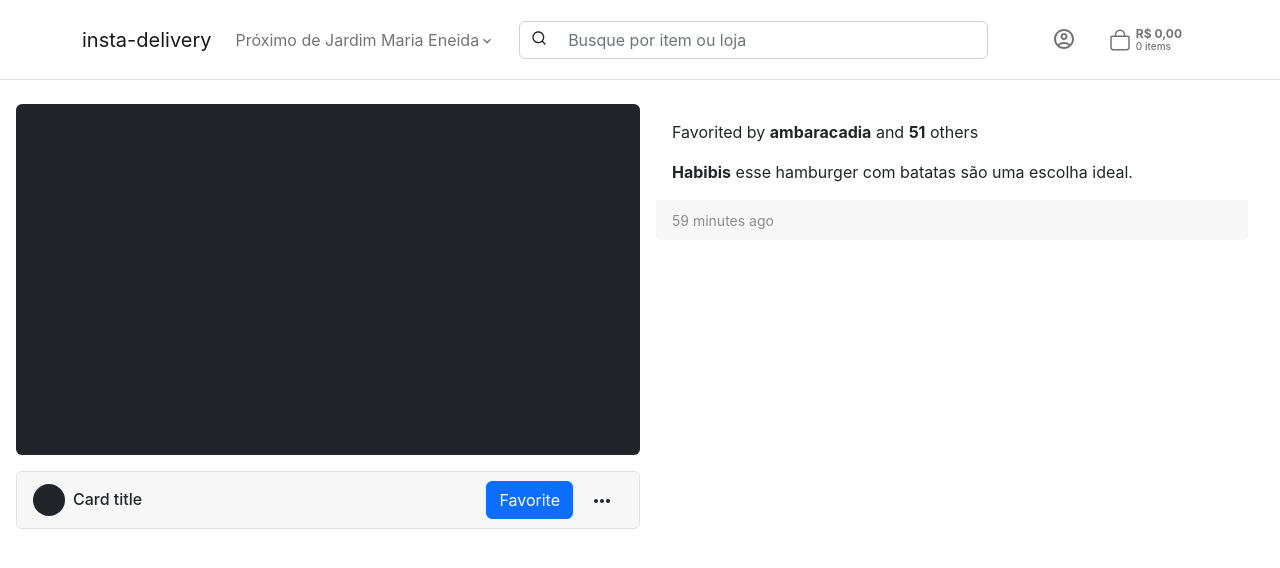
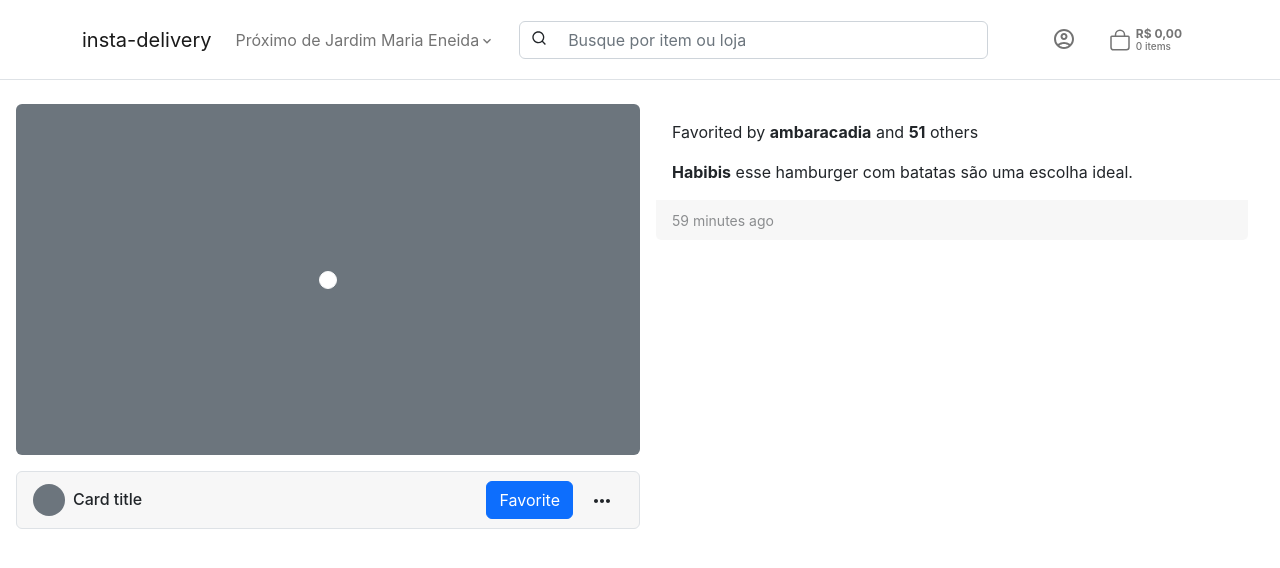
Before and after one commit to MateusArenas/insta-delivery, a Next.js app: page /post/1 in a window 1280 px wide. Shown: the top 568 px of the page. Built offline with nearby package versions, Linux system fonts and the light colour scheme.

Commit message:
init post and custom page type

```diff
--- a/pages/post/[id].tsx
+++ b/pages/post/[id].tsx
@@ -31,7 +31,19 @@ const Post: NextPage<any> = ({ vertical, component, className }) => {
         <div className={`row g-0 g-lg-5 my-0 mx-0 ${vertical ? '' : 'my-lg-4'}`}>
 
             <div className={`col-12 order-2 ${vertical ? '' : 'col-lg-6 order-lg-1 mt-lg-0'} px-0 mt-0`}>
-              <div className={`bg-dark ${vertical ? '' : 'rounded-desktop-only'} w-100 h-auto`} style={{ aspectRatio: "16/9" }} />
+
+              <div className="position-relative ">
+                <div  className={`card-img-center ${vertical ? '' : 'rounded-desktop-only'} bg-secondary w-100 h-auto`} style={{ aspectRatio: "16/9" }} />
+                  <Link passHref shallow
+                    href={router.query?.['productId'] ? router.pathname : `/?productId=${'abc1234'}`}
+                    as={router.query?.['productId'] ? router.pathname : `/product/${'abc1234'}`}
+                  >
+                    <a className="btn btn-transparent position-absolute top-50 start-50 translate-middle p-2 bg-white border border-light rounded-circle">
+                      <span className="visually-hidden">New alerts</span>
+                    </a>
+                  </Link>
+              </div>
+
             </div>
 
             <div className={`col-12 order-3 ${vertical ? '' : 'col-lg-6 order-lg-1 px-lg-3'} mt-0 px-0`}>
@@ -51,7 +63,7 @@ const Post: NextPage<any> = ({ vertical, component, className }) => {
 
                   <div className="col">
                     <div className="d-flex h-100 flex-row align-items-center">
-                      <div  className="bg-dark rounded-circle" style={{ height: 32, width: 32 }} />
+                      <div  className="bg-secondary rounded-circle" style={{ height: 32, width: 32 }} />
                       <h6 className="card-title ms-2 mb-0">Card title</h6>
                     </div>
                   </div>
--- a/pages/product/[id].tsx
+++ b/pages/product/[id].tsx
@@ -53,7 +53,7 @@ React.useEffect(() => {
 
         <div className="row g-0 g-lg-5 my-0 mx-0 mb-lg-4 mt-lg-4">
             <div className="col-12 px-0 col-lg-6 mt-lg-0">
-              <div className="bg-dark rounded rounded-0 rounded-lg-2 w-100 h-auto" style={{ aspectRatio: "16/9" }} />
+              <div className="bg-secondary rounded rounded-0 rounded-lg-2 w-100 h-auto" style={{ aspectRatio: "16/9" }} />
             </div>
             <div className="col-12 col-lg-6 mt-3 mt-lg-0 px-3">
               <h3 className="" >Hamburger</h3>
@@ -68,7 +68,7 @@ React.useEffect(() => {
             <div className="py-2 border rounded px-3 py-1 h-100">
                 <div className="d-flex flex-row align-items-center justify-content-between w-100">
                   <div className='d-flex align-items-center'>
-                    <div className='rounded-circle bg-dark me-2' style={{ width: 32, height: 32 }} />
+                    <div className='rounded-circle bg-secondary me-2' style={{ width: 32, height: 32 }} />
                     <h6 className='mb-0'>Habibis</h6>
                   </div>
 
```
